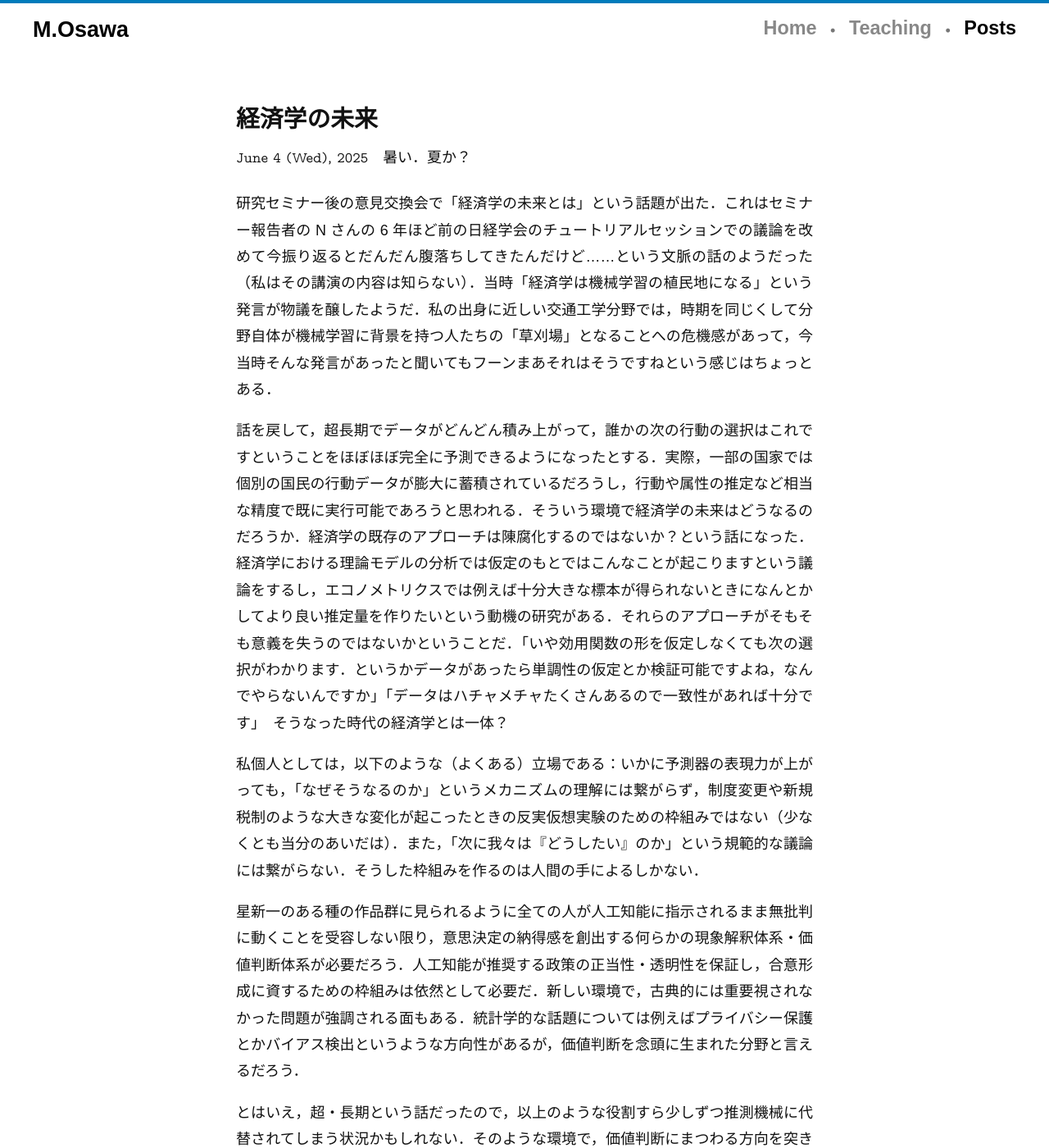
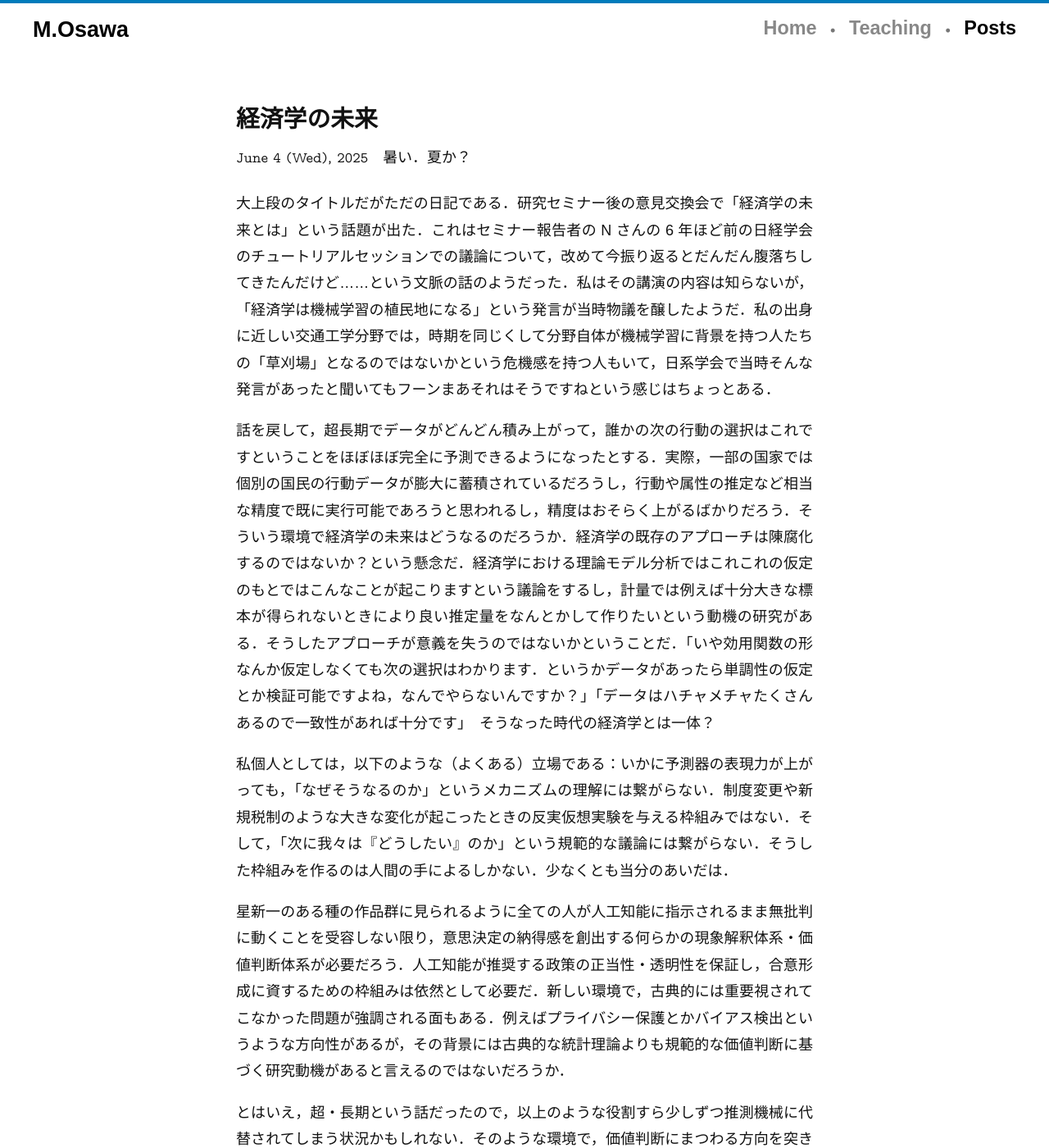
Before and after one commit to mino-osawa/mino-osawa.github.io, a Jekyll site: the page built from _posts/2025-06-04-post.markdown, in a window 1280 px wide and 1400 px high. Shown: the whole window at 82% size. Built offline with Jekyll 4.4.1, drawn with Linux system fonts in a browser that asks for light colours; some web fonts are replaced; some of the changed text lies outside the part shown.

Commit message:
minor update

```diff
--- a/_posts/2025-06-04-post.markdown
+++ b/_posts/2025-06-04-post.markdown
@@ -6,12 +6,12 @@ categories: 雑感
 misc: 暑い．夏か？
 ---
 
-研究セミナー後の意見交換会で「経済学の未来とは」という話題が出た．これはセミナー報告者の N さんの 6 年ほど前の日経学会のチュートリアルセッションでの議論を改めて今振り返るとだんだん腹落ちしてきたんだけど……という文脈の話のようだった（私はその講演の内容は知らない）．当時「経済学は機械学習の植民地になる」という発言が物議を醸したようだ．私の出身に近しい交通工学分野では，時期を同じくして分野自体が機械学習に背景を持つ人たちの「草刈場」となることへの危機感があって，今当時そんな発言があったと聞いてもフーンまあそれはそうですねという感じはちょっとある．
+大上段のタイトルだがただの日記である．研究セミナー後の意見交換会で「経済学の未来とは」という話題が出た．これはセミナー報告者の N さんの 6 年ほど前の日経学会のチュートリアルセッションでの議論について，改めて今振り返るとだんだん腹落ちしてきたんだけど……という文脈の話のようだった．私はその講演の内容は知らないが，「経済学は機械学習の植民地になる」という発言が当時物議を醸したようだ．私の出身に近しい交通工学分野では，時期を同じくして分野自体が機械学習に背景を持つ人たちの「草刈場」となるのではないかという危機感を持つ人もいて，日系学会で当時そんな発言があったと聞いてもフーンまあそれはそうですねという感じはちょっとある．
 
-話を戻して，超長期でデータがどんどん積み上がって，誰かの次の行動の選択はこれですということをほぼほぼ完全に予測できるようになったとする．実際，一部の国家では個別の国民の行動データが膨大に蓄積されているだろうし，行動や属性の推定など相当な精度で既に実行可能であろうと思われる．そういう環境で経済学の未来はどうなるのだろうか．経済学の既存のアプローチは陳腐化するのではないか？という話になった．経済学における理論モデルの分析では仮定のもとではこんなことが起こりますという議論をするし，エコノメトリクスでは例えば十分大きな標本が得られないときになんとかしてより良い推定量を作りたいという動機の研究がある．それらのアプローチがそもそも意義を失うのではないかということだ．「いや効用関数の形を仮定しなくても次の選択がわかります．というかデータがあったら単調性の仮定とか検証可能ですよね，なんでやらないんですか」「データはハチャメチャたくさんあるので一致性があれば十分です」　そうなった時代の経済学とは一体？
+話を戻して，超長期でデータがどんどん積み上がって，誰かの次の行動の選択はこれですということをほぼほぼ完全に予測できるようになったとする．実際，一部の国家では個別の国民の行動データが膨大に蓄積されているだろうし，行動や属性の推定など相当な精度で既に実行可能であろうと思われるし，精度はおそらく上がるばかりだろう．そういう環境で経済学の未来はどうなるのだろうか．経済学の既存のアプローチは陳腐化するのではないか？という懸念だ．経済学における理論モデル分析ではこれこれの仮定のもとではこんなことが起こりますという議論をするし，計量では例えば十分大きな標本が得られないときにより良い推定量をなんとかして作りたいという動機の研究がある．そうしたアプローチが意義を失うのではないかということだ．「いや効用関数の形なんか仮定しなくても次の選択はわかります．というかデータがあったら単調性の仮定とか検証可能ですよね，なんでやらないんですか？」「データはハチャメチャたくさんあるので一致性があれば十分です」　そうなった時代の経済学とは一体？
 
-私個人としては，以下のような（よくある）立場である：いかに予測器の表現力が上がっても，「なぜそうなるのか」というメカニズムの理解には繋がらず，制度変更や新規税制のような大きな変化が起こったときの反実仮想実験のための枠組みではない（少なくとも当分のあいだは）．また，「次に我々は『どうしたい』のか」という規範的な議論には繋がらない．そうした枠組みを作るのは人間の手によるしかない．
+私個人としては，以下のような（よくある）立場である：いかに予測器の表現力が上がっても，「なぜそうなるのか」というメカニズムの理解には繋がらない．制度変更や新規税制のような大きな変化が起こったときの反実仮想実験を与える枠組みではない．そして，「次に我々は『どうしたい』のか」という規範的な議論には繋がらない．そうした枠組みを作るのは人間の手によるしかない．少なくとも当分のあいだは．
 
-星新一のある種の作品群に見られるように全ての人が人工知能に指示されるまま無批判に動くことを受容しない限り，意思決定の納得感を創出する何らかの現象解釈体系・価値判断体系が必要だろう．人工知能が推奨する政策の正当性・透明性を保証し，合意形成に資するための枠組みは依然として必要だ．新しい環境で，古典的には重要視されなかった問題が強調される面もある．統計学的な話題については例えばプライバシー保護とかバイアス検出というような方向性があるが，価値判断を念頭に生まれた分野と言えるだろう．
+星新一のある種の作品群に見られるように全ての人が人工知能に指示されるまま無批判に動くことを受容しない限り，意思決定の納得感を創出する何らかの現象解釈体系・価値判断体系が必要だろう．人工知能が推奨する政策の正当性・透明性を保証し，合意形成に資するための枠組みは依然として必要だ．新しい環境で，古典的には重要視されてこなかった問題が強調される面もある．例えばプライバシー保護とかバイアス検出というような方向性があるが，その背景には古典的な統計理論よりも規範的な価値判断に基づく研究動機があると言えるのではないだろうか．
 
-とはいえ，超・長期という話だったので，以上のような役割すら少しずつ推測機械に代替されてしまう状況かもしれない．そのような環境で，価値判断にまつわる方向を突き詰め続けて倫理学的・哲学的・宗教的・呪術的な部分だけが残ったとき，それを経済学と呼ぶのかどうかというのはよくわからない．そもそも，「納得感」への社会的な選好が今後どれだけ存続するのだろうかというのもよくわからない．あとで ChatGPT にでも訊いてみよう．
+とはいえ，超・長期という話だったので，以上のような役割すら少しずつ推測機械に代替されてしまう状況かもしれない．そのような環境で，価値判断にまつわる方向を突き詰め続けて倫理学的・哲学的・宗教的・呪術的な部分だけが残ったとき，それを経済学と呼ぶのかどうかはよくわからない．そもそも，「納得感」への社会的な選好が今後どれだけ存続するのだろうかというのもよくわからない．あとで ChatGPT にでも訊いてみよう．
```
